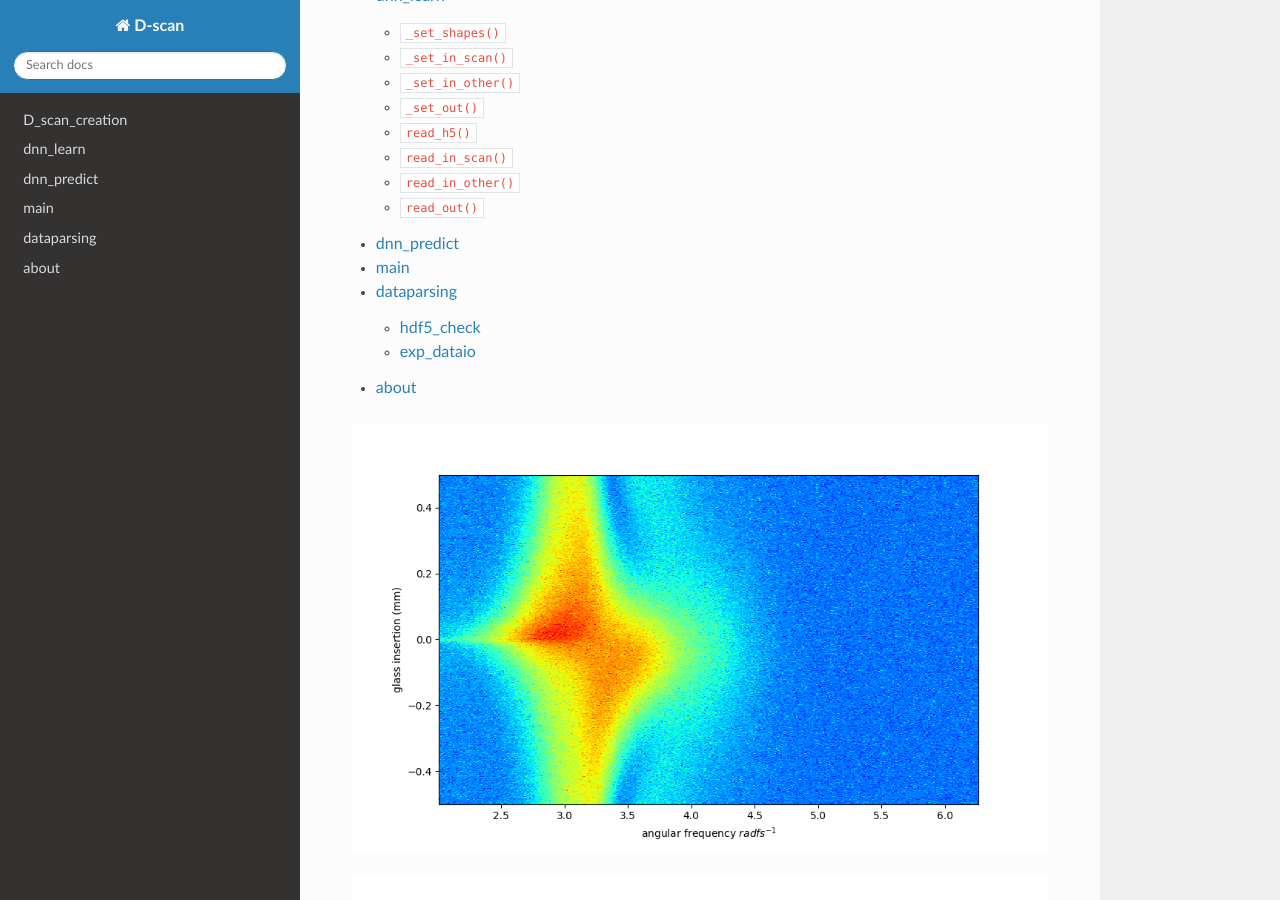
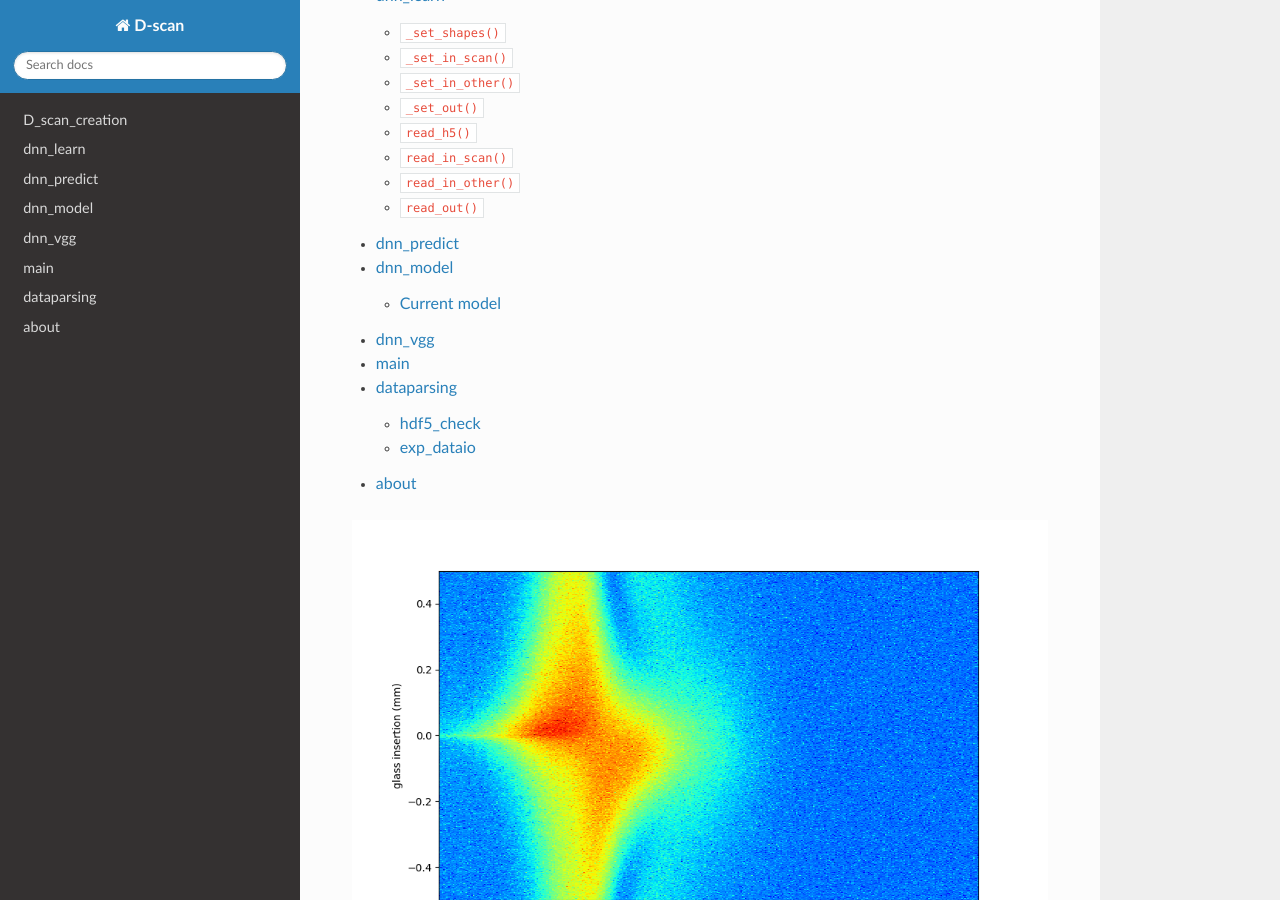
Before and after one commit to williamlouth/D-Scan-docs, a Sphinx documentation site: the page built from source/index.rst, in a window 1280 px wide and 900 px high, scrolled down 1818 px. Built offline with Sphinx 7.4.7 and the Read the Docs theme 2.0.0, drawn with Linux system fonts in a browser that asks for light colours.

Commit message:
updating the docs

```diff
--- /dev/null
+++ b/source/dnn_vgg.rst
@@ -0,0 +1,5 @@
+dnn_vgg
+#######
+
+
+Used to create the structure of the model that matches the vgg16 architecture.
--- a/source/index.rst
+++ b/source/index.rst
@@ -12,6 +12,8 @@
    D_scan_creation  <D-scan-creation.rst>
    dnn_learn  <dnn_learn.rst>
    dnn_predict  <dnn_predict.rst>
+   dnn_model  <dnn_model.rst>
+   dnn_vgg  <dnn_vgg.rst>
    main  <main.rst>
    dataparsing <dataparsing/index.rst>
    about <about.rst>
```
Also changed, not shown: source/dnn_model.rst (added, +8 -0 lines).
